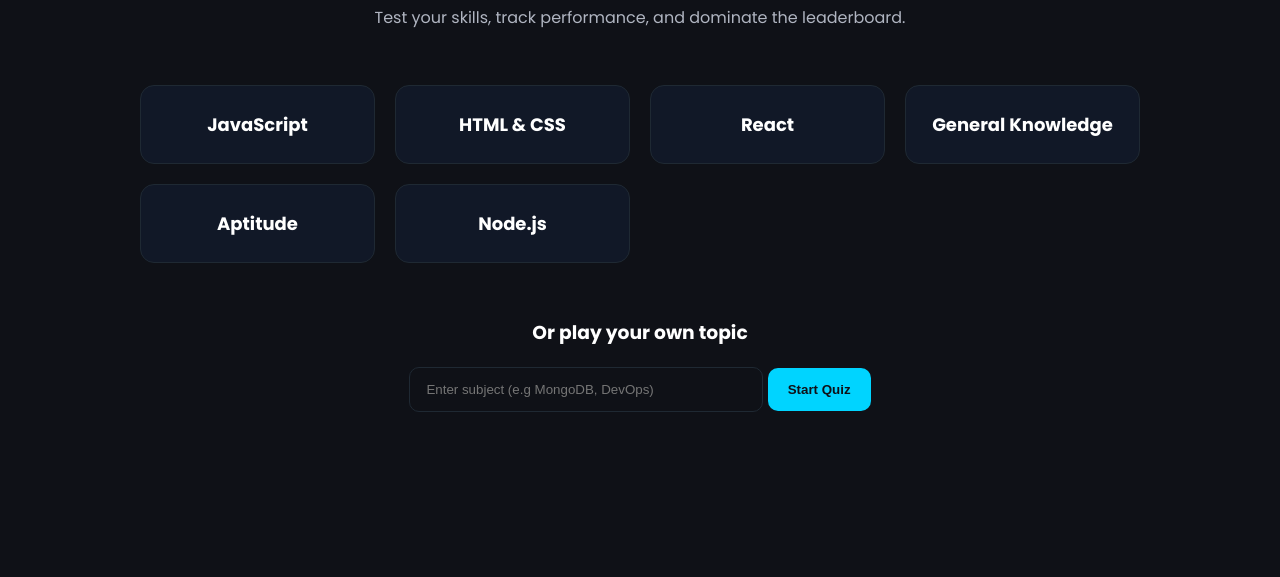
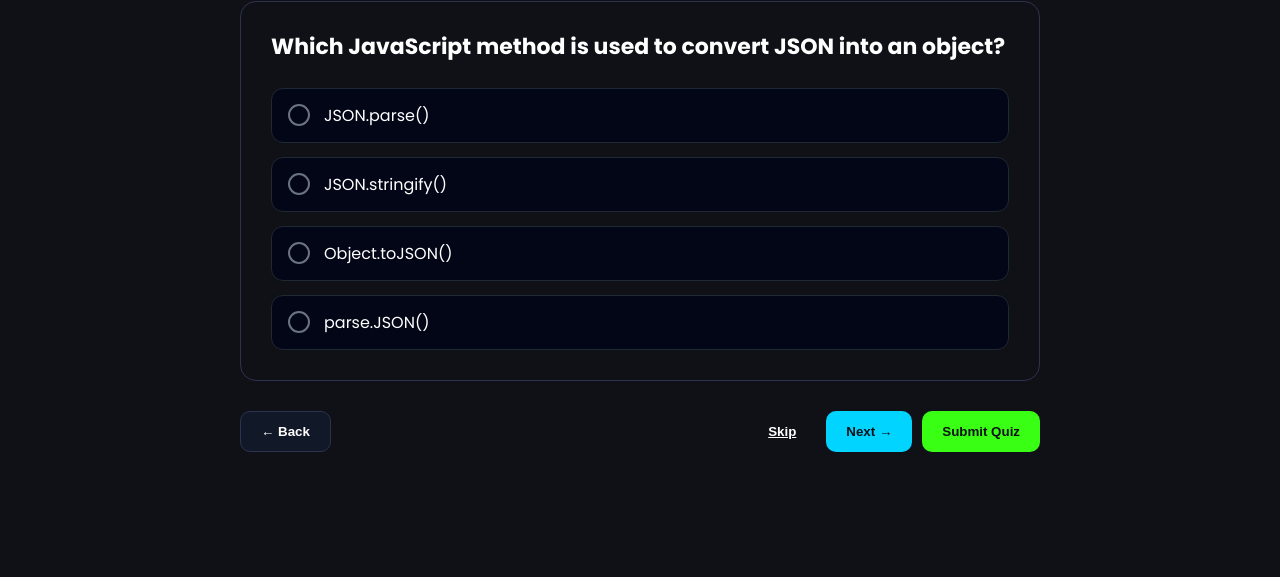
Before and after one commit to pratikmtele/JavaScript-Projects, a plain HTML site: page quizgame/index.html in a window 1280 px wide. Shown: the part 223-800 px from the top of the page. Drawn offline with Linux system fonts and the light colour scheme.

Commit message:
feat: designed quiz questions card

```diff
--- a/quizgame/index.html
+++ b/quizgame/index.html
@@ -16,46 +16,86 @@
                 <div class="quiz-info">
                     <div class="stat">
                         <small>High Score</small>
-                        <h3>12,000</h3>
-                    </div>
-                    <div class="stat">
-                        <small>Quizzes Played</small>
-                        <h3>310</h3>
+                        <h3 id="high-score">12,000</h3>
                     </div>
                 </div>
             </div>
         </header>
         <main class="main-section">
             <div class="container">
+                <div id="subject-selector" style="display: none;">
                     <div class="heading">
                         <h2>Choose your Battlefield</h2>
                         <p>Test your skills, track performance, and dominate the leaderboard.</p>
                     </div>
                     <div class="subjects">
-                    <div class="card">
+                        <div data-subject="JavaScript" class="card">
                             <h4>JavaScript</h4>
                         </div>
-                    <div class="card">
+                        <div data-subject="HTML & CSS" class="card">
                             <h4>HTML & CSS</h4>
                         </div>
-                    <div class="card">
+                        <div data-subject="React" class="card">
                             <h4>React</h4>
                         </div>
-                    <div class="card">
+                        <div data-subject="General Knowledge" class="card">
                             <h4>General Knowledge</h4>
                         </div>
-                    <div class="card">
+                        <div data-subject="Aptitude" class="card">
                             <h4>Aptitude</h4>
                         </div>
-                    <div class="card">
+                        <div data-subject="Node.js" class="card">
                             <h4>Node.js</h4>
                         </div>
                     </div>
                     <div class="own-topic">
                         <h3>Or play your own topic</h3>
                         <div class="custom-subject">
-                        <input type="text" placeholder="Enter subject (e.g MongoDB, DevOps)">
-                        <button>Start Quiz</button>
+                            <input type="text" id="subjectInput" placeholder="Enter subject (e.g MongoDB, DevOps)">
+                            <button class="start-quiz">Start Quiz</button>
+                        </div>
+                    </div>
+                </div>
+                <div class="quiz-wrapper">
+                    <div class="quiz-progress">
+                        <p>Question <span class="current-que">3</span> of <span class="total-ques">10</span></p>
+                        <span>⏱ <span class="timer">1:00</span></span>
+                    </div>
+                    <div class="question-card">
+                        <h3 class="question">Which JavaScript method is used to convert JSON into an object?</h3>
+                        <div class="options">
+                            <label class="option">
+                                <input type="radio" name="answer" />
+                                <span class="custom-radio"></span>
+                                JSON.parse()
+                            </label>
+
+                            <label class="option">
+                                <input type="radio" name="answer" />
+                                <span class="custom-radio"></span>
+                                JSON.stringify()
+                            </label>
+
+                            <label class="option">
+                                <input type="radio" name="answer" />
+                                <span class="custom-radio"></span>
+                                Object.toJSON()
+                            </label>
+
+                            <label class="option">
+                                <input type="radio" name="answer" />
+                                <span class="custom-radio"></span>
+                                parse.JSON()
+                            </label>
+                        </div>
+                    </div>
+                    <div class="quiz-actions">
+                        <button class="btn back-btn">← Back</button>
+                        <div class="right-cta">
+                            <button class="btn skip-btn">Skip</button>
+                            <button class="btn next-btn">Next →</button>
+                            <button class="btn submit-btn">Submit Quiz</button>
+                        </div>
                     </div>
                 </div>
             </div>
--- a/quizgame/script.js
+++ b/quizgame/script.js
@@ -0,0 +1,46 @@
+const highScore = document.getElementById("high-score");
+const subjects = document.querySelectorAll(".card");
+const subjectInputField = document.getElementById("subjectInput");
+const startQuizButton = document.querySelector(".start-quiz");
+const quizSelectorContainer = document.getElementById("subject-selector");
+
+let subject = null;
+let intervalId;
+
+function changeTime() {
+  clearInterval(intervalId);
+  let timeLeft = 60;
+  intervalId = setInterval(() => {
+    timeLeft--;
+    let minutes = Math.floor(timeLeft / 60);
+    let seconds = timeLeft % 60;
+    seconds = seconds < 10 ? "0" + seconds : seconds;
+
+    document.querySelector(".timer").innerHTML = minutes + ":" + seconds;
+
+    if (timeLeft <= 0) {
+      clearInterval(intervalId);
+      console.log("Time's up!");
+    }
+  }, 1000);
+}
+
+changeTime();
+
+function startQuiz() {
+  console.log("Quiz Started");
+  quizSelectorContainer.style.display = "none";
+  changeTime();
+}
+
+subjects.forEach((subjectCard) => {
+  subjectCard.addEventListener("click", function () {
+    subject = subjectCard.getAttribute("data-subject");
+    startQuiz();
+  });
+});
+
+startQuizButton.addEventListener("click", () => {
+  subject = subjectInputField.value;
+  if (subject) startQuiz();
+});
--- a/quizgame/style.css
+++ b/quizgame/style.css
@@ -199,3 +199,134 @@
         gap: 15px;
     }
 }
+
+/* quiz section style */
+
+.quiz-wrapper {
+    max-width: 800px;
+    margin: auto;
+}
+
+.quiz-progress {
+    display: flex;
+    justify-content: space-between;
+    align-items: center;
+}
+
+.quiz-progress p {
+    font-size: 14px;
+}
+
+.question-card {
+    border-radius: 16px;
+    padding: 30px;
+    margin-bottom: 30px;
+    margin-top: 20px;
+    border: 1px solid var(--bg-tertiary);
+}
+
+.question {
+    font-size: 22px;
+    margin-bottom: 25px;
+    line-height: 1.4;
+}
+
+.options {
+    display: flex;
+    gap: 14px;
+    flex-direction: column;
+}
+
+.option {
+    display: flex;
+    align-items: center;
+    gap: 14px;
+    padding: 14px 16px;
+    border-radius: 12px;
+    border: 1px solid #1f2933;
+    background: #020617;
+    cursor: pointer;
+    transition: all 0.25s ease;
+}
+
+.option:hover {
+    background-color: var(--bg-primary);
+    border-color: var(--info);
+}
+
+.option input {
+    display: none;
+}
+
+.custom-radio {
+    width: 18px;
+    height: 18px;
+    border-radius: 50%;
+    border: 2px solid #6b7280;
+    position: relative;
+    flex-shrink: 0;
+}
+
+.option input:checked+.custom-radio {
+    border-color: #38bdf8;
+}
+
+.option input:checked+.custom-radio::after {
+    content: "";
+    width: 8px;
+    height: 8px;
+    background: #38bdf8;
+    border-radius: 50%;
+    position: absolute;
+    top: 50%;
+    left: 50%;
+    transform: translate(-50%, -50%);
+}
+
+.quiz-actions {
+    display: flex;
+    justify-content: space-between;
+}
+
+.quiz-actions .back-btn {
+    background: var(--bg-secondary);
+    color: var(--text-primary);
+    border: 1px solid var(--bg-tertiary);
+}
+
+.back-btn:hover {
+    background: var(--bg-primary);
+}
+
+.right-cta {
+    display: flex;
+    gap: 10px;
+}
+
+.btn {
+    padding: 12px 20px;
+    border-radius: 10px;
+    font-weight: 600;
+    cursor: pointer;
+    border: none;
+    transition: all 0.25s ease;
+}
+
+.skip-btn {
+    background: var(--bg-primary);
+    color: var(--text-primary);
+    text-decoration: underline;
+}
+
+.skip-btn:hover {
+    background: var(--bg-primary);
+    color: var(--text-secondary);
+}
+
+.submit-btn {
+    background: var(--neon-green);
+}
+
+.submit-btn:hover {
+    background: #16a34a;
+}
```
Lines whose indentation alone changed are shown as unchanged.
